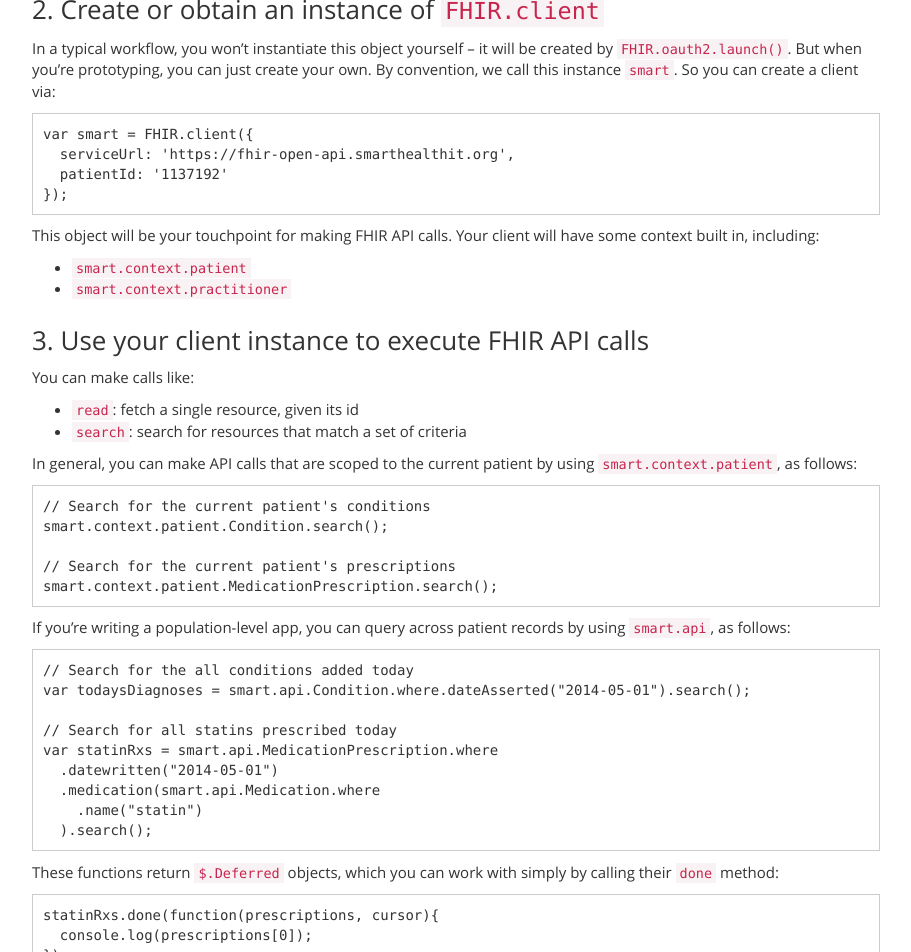
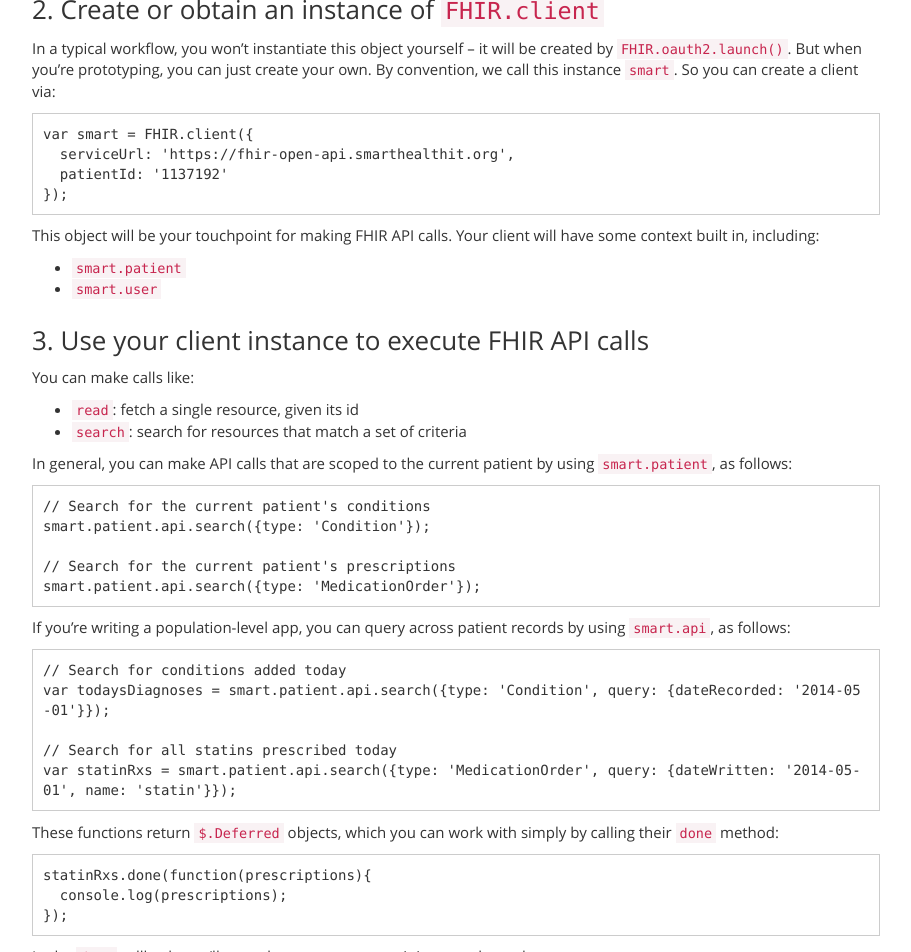
Before and after one commit to smart-on-fhir/smart-on-fhir.github.io, a Jekyll site: the page built from tutorials/javascript/index.md, in a window 1280 px wide and 1400 px high, scrolled down 545 px. Shown: the top 952 px of the window, without its empty margins (38-949 px from the left). Built offline with Jekyll 4.4.1, drawn with Linux system fonts in a browser that asks for light colours; Markdown is read by kramdown in place of the engine named in the settings; some of the changed text lies outside the part shown.

Commit message:
Update JS tutorial

````diff
--- a/tutorials/javascript/index.md
+++ b/tutorials/javascript/index.md
@@ -44,8 +44,8 @@ var smart = FHIR.client({
 This object will be your touchpoint for making FHIR API calls. Your client
 will have some context built in, including:
 
-* `smart.context.patient`
-* `smart.context.practitioner`
+* `smart.patient`
+* `smart.user`
 
 ### 3. Use your client instance to execute FHIR API calls
 
@@ -55,43 +55,37 @@ You can make calls like:
 * `search`: search for resources that match a set of criteria
 
 In general, you can make API calls that are scoped to the current patient by
-using `smart.context.patient`, as follows:
+using `smart.patient`, as follows:
 
 ```
 // Search for the current patient's conditions
-smart.context.patient.Condition.search();
+smart.patient.api.search({type: 'Condition'});
 
 // Search for the current patient's prescriptions
-smart.context.patient.MedicationPrescription.search();
+smart.patient.api.search({type: 'MedicationOrder'});
 ```
 
 If you're writing a population-level app, you can query across patient records
 by using `smart.api`, as follows:
 
 ```
-// Search for the all conditions added today
-var todaysDiagnoses = smart.api.Condition.where.dateAsserted("2014-05-01").search();
+// Search for conditions added today
+var todaysDiagnoses = smart.patient.api.search({type: 'Condition', query: {dateRecorded: '2014-05-01'}});
 
 // Search for all statins prescribed today
-var statinRxs = smart.api.MedicationPrescription.where
-  .datewritten("2014-05-01")
-  .medication(smart.api.Medication.where
-    .name("statin")
-  ).search();
+var statinRxs = smart.patient.api.search({type: 'MedicationOrder', query: {dateWritten: '2014-05-01', name: 'statin'}});
 ```
 
 These functions return `$.Deferred` objects, which you can work with simply by
 calling their `done` method:
 
 ```
-statinRxs.done(function(prescriptions, cursor){
-  console.log(prescriptions[0]);
+statinRxs.done(function(prescriptions){
+  console.log(prescriptions);
 });
 ```
 
-In the `done` callback, you'll get an array of search results, and potentially
-a paging cursor that you can use to fetch the next page of results. To use the
-cursor, just call `cursor.next()`, which gives you a new `Deferred` result set.
+In the `done` callback, you'll get a data structure containing search results.
 
 Here's a complete example of the steps above:
 
````
